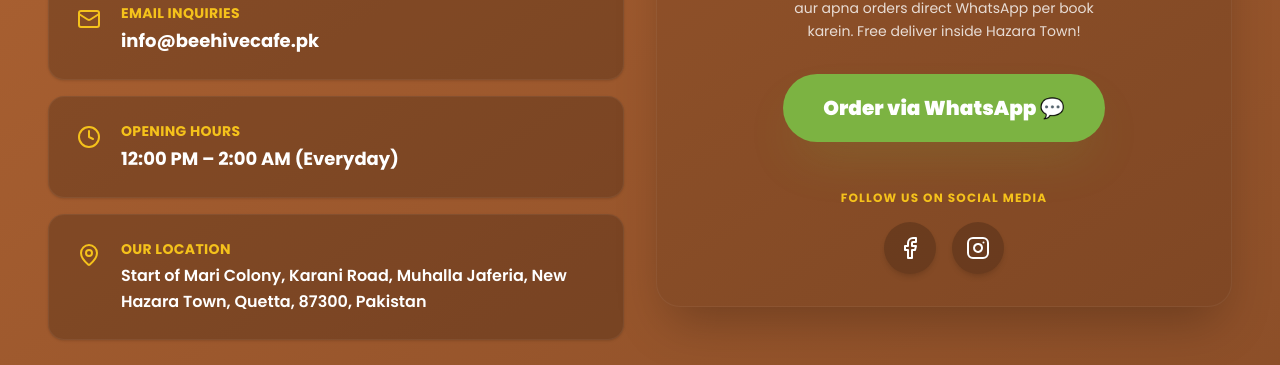
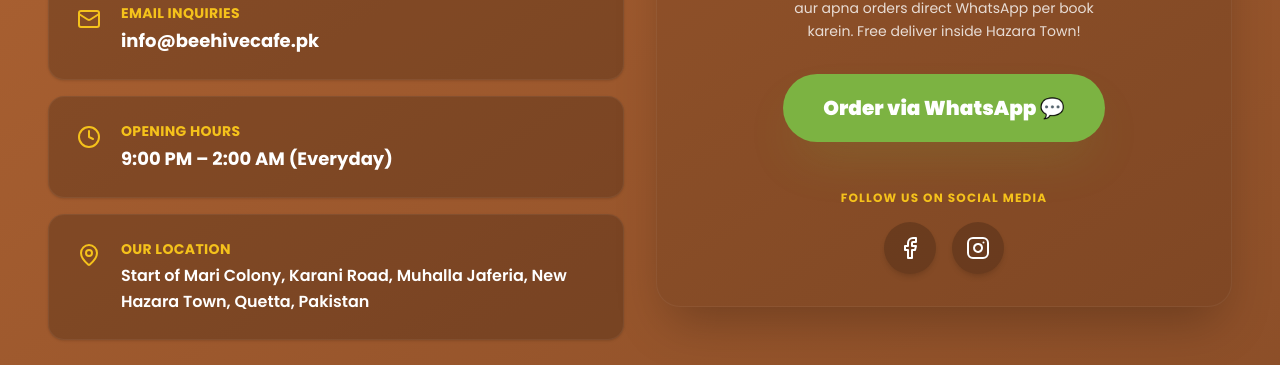
Before and after one commit to syedalihax/BeeHive-Cafe-Restaurant, a React (Vite) app: page / in a window 1280 px wide. Shown: the part 4611-4976 px from the top of the page. Built offline with nearby package versions, Linux system fonts and the light colour scheme; a web font is replaced by a local one.

Commit message:
change the location

```diff
--- a/components/ContactSection.tsx
+++ b/components/ContactSection.tsx
@@ -85,7 +85,7 @@
                     Opening Hours
                   </h3>
                   <p className="text-white text-base md:text-lg font-bold mt-1">
-                    12:00 PM – 2:00 AM (Everyday)
+                    9:00 PM – 2:00 AM (Everyday)
                   </p>
                 </div>
               </div>
@@ -102,7 +102,7 @@
                     Our Location
                   </h3>
                   <p className="text-white text-sm md:text-base font-semibold leading-relaxed mt-1">
-                    Start of Mari Colony, Karani Road, Muhalla Jaferia, New Hazara Town, Quetta, 87300, Pakistan
+                    Start of Mari Colony, Karani Road, Muhalla Jaferia, New Hazara Town, Quetta, Pakistan
                   </p>
                 </div>
               </div>
```
